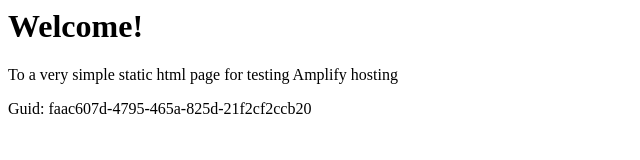
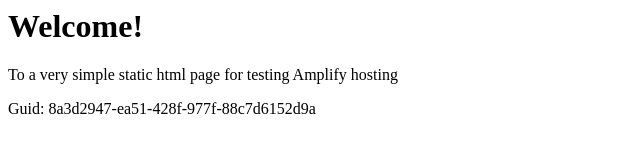
Before and after one commit to aws-aemilia-kix/Github-PR-Commit-Integration-Test-DoNotTouch-GitHubWebhookPushCanaryTest-v1-preprod-ap-northeast-3, a website: page src/index.html in a window 1280 px wide. Shown: the full height of the page, 0-640 px from the left. Drawn offline with Linux system fonts and the light colour scheme.

Commit message:
commit from integ tests

```diff
--- a/src/index.html
+++ b/src/index.html
@@ -12,6 +12,6 @@
 <body>
     <h1>Welcome!</h1>
     <p>To a very simple static html page for testing Amplify hosting</p>
-    <p>Guid: faac607d-4795-465a-825d-21f2cf2ccb20</p></body>
+    <p>Guid: 8a3d2947-ea51-428f-977f-88c7d6152d9a</p></body>
 
 </html>
```
